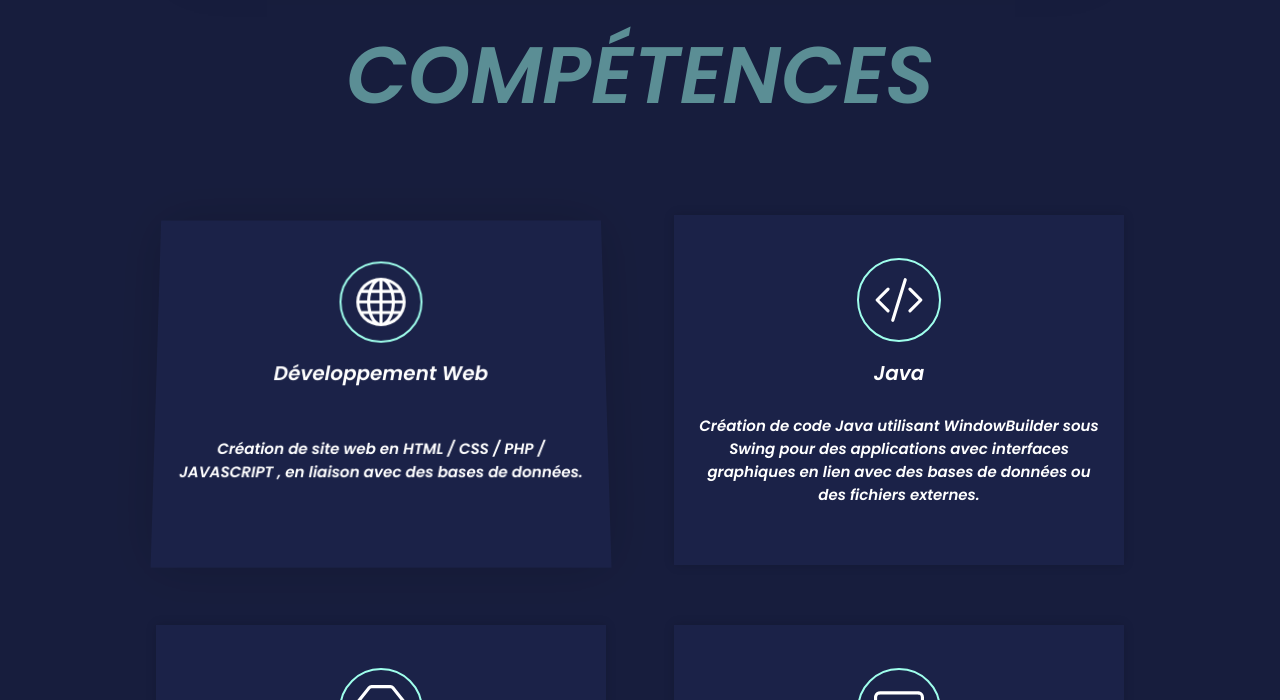
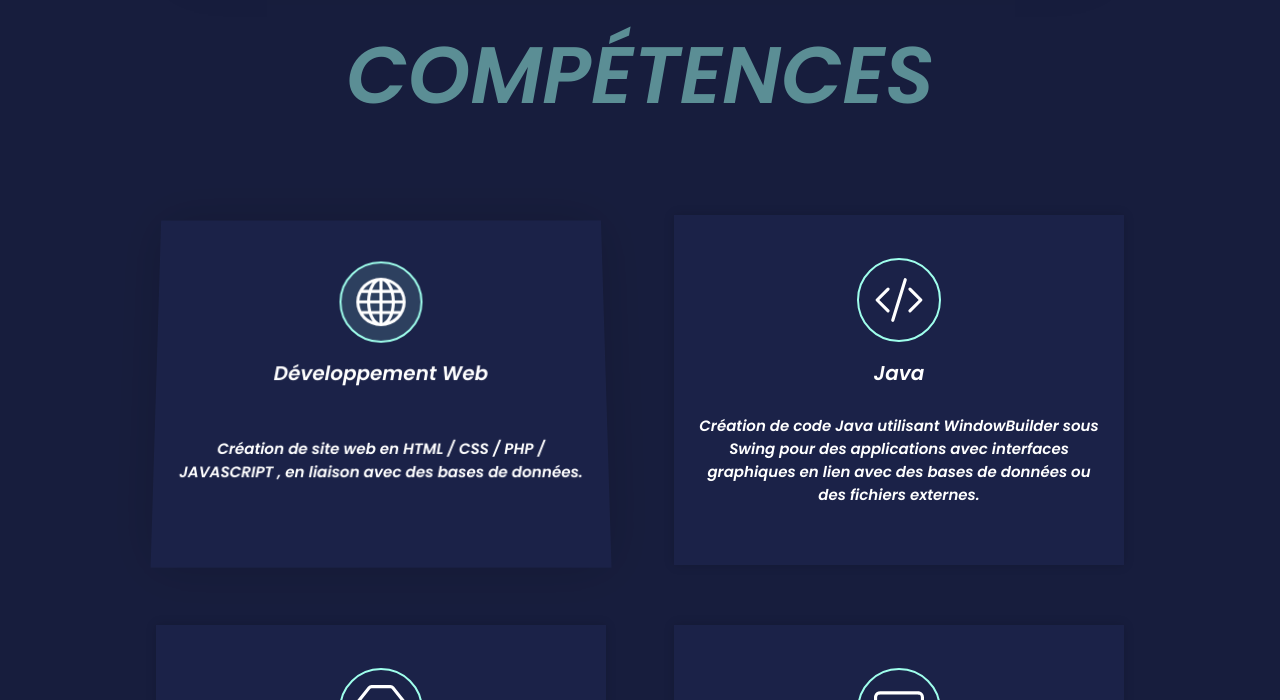
Before and after one commit to su-apt-install-wayz/portfolio, a plain HTML site: page index.html in a window 1280 px wide. In both pictures the pointer is over the element 380 px from the left and 1826 px from the top of the page. Shown: the part 1526-2226 px from the top of the page. Drawn offline with nearby package versions, Linux system fonts and the light colour scheme.

Commit message:
Update style.css

```diff
--- a/css/style.css
+++ b/css/style.css
@@ -600,6 +600,10 @@ footer a {
   box-shadow:0px 0px 50px rgba(0, 0, 0, 0.170);
 }
 
+.competence:hover .icone-competence {
+  background-color: #9fffec23;
+}
+
 
 
 
```
